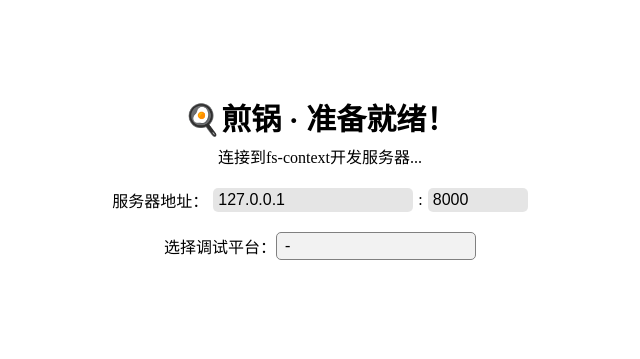
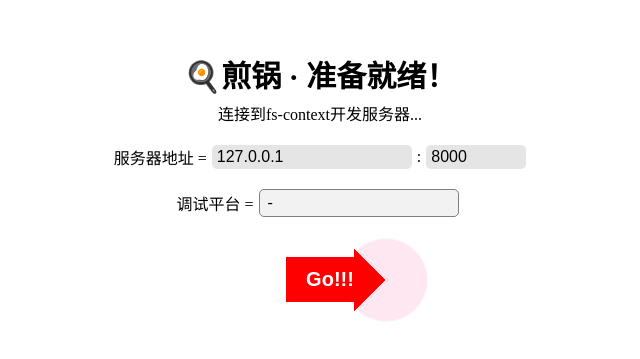
Before and after one commit to Rundll86/frying-pan, a Vue app: page / in a window 1280 px wide. Shown: the part 223-582 px from the top of the page, without its empty margins (320-960 px from the left). Built offline with nearby package versions, Linux system fonts and the light colour scheme.

Commit message:
feat: 添加大型按钮组件并优化界面样式
- 新增LargeButton组件，包含动画效果和交互样式
- 调整SelectPlatform和AddressEdit的文本显示格式
- 修改ItemSelect的边距和空值处理逻辑
- 更新StarterMenu组件结构，添加平台选择和Go按钮功能

```diff
--- a/src/components/ItemSelect.vue
+++ b/src/components/ItemSelect.vue
@@ -18,7 +18,7 @@ function toggleOpen() {
 </script>
 <template>
     <div class="selector" @click="toggleOpen()">
-        <div class="desk">{{ currentItem ?? "-" }}</div>
+        <div class="desk">{{ currentItem || "-" }}</div>
         <div class="items" v-if="opening">
             <div class="item" v-for="_, key in items" @click="select(key)">{{ key }}</div>
         </div>
@@ -26,6 +26,7 @@ function toggleOpen() {
 </template>
 <style scoped>
 .selector {
+    margin: 0 5px;
     border: 1px solid gray;
     border-radius: 5px;
     overflow: hidden;
--- /dev/null
+++ b/src/components/LargeButton.vue
@@ -0,0 +1,118 @@
+<template>
+    <button class="wide-btn">
+        <slot></slot>
+        <div class="hover"></div>
+    </button>
+</template>
+<style scoped>
+.hover {
+    z-index: -1;
+    border: 3px solid black;
+    position: absolute;
+    transform: translate(-50%, -50%);
+    left: 50%;
+    top: 50%;
+    opacity: 0;
+    width: calc(100% + 100px);
+    height: calc(100% + 100px);
+    transition: all .2s ease-out;
+    pointer-events: none;
+    clip-path: polygon(0 0, 10px 0, 50% 50%, calc(100% - 10px) 0, 100% 0, 100% 10px, 50% 50%, 100% calc(100% - 10px), 100% 100%, calc(100% - 10px) 100%, 50% 50%, 10px 100%, 0 100%, 0 calc(100% - 10px), 50% 50%, 0 10px);
+}
+
+.wide-btn:hover .hover {
+    opacity: 1;
+    width: calc(100% + 30px);
+    height: calc(100% + 30px);
+}
+
+.wide-btn:active .hover {
+    width: 100%;
+    height: 100%;
+}
+
+.wide-btn {
+    margin-top: 20px;
+    font-size: 20px;
+    color: white;
+    font-weight: bold;
+    padding-left: 20px;
+    animation: rolldown infinite 1s linear;
+    position: relative;
+    height: 45px;
+}
+
+.wide-btn::after {
+    content: "";
+    position: absolute;
+    left: 100%;
+    top: 50%;
+    transform: translate(-50%, -50%) rotate(45deg);
+    width: 45px;
+    height: 45px;
+    animation: rolldown infinite 1s linear;
+    z-index: -1;
+    clip-path: polygon(0 0, 100% 0, 100% 100%);
+    background-color: black;
+}
+
+.wide-btn::before {
+    --t: translate(-50%, -50%);
+    content: "";
+    position: absolute;
+    left: calc(100% + calc(45px / sqrt(2)));
+    top: 50%;
+    width: 45px;
+    height: 45px;
+    border-radius: 50%;
+    animation: jumpscare infinite 0.3s ease-out, rolldown infinite 2s linear;
+    z-index: -1;
+    filter: hue-rotate(180deg);
+}
+
+@keyframes jumpscare {
+    0% {
+        transform: var(--t) scale(1);
+        opacity: 1;
+    }
+
+    100% {
+        transform: var(--t) scale(2);
+        opacity: 0;
+    }
+}
+
+@keyframes rolldown {
+    0% {
+        background-color: red;
+    }
+
+    14.3% {
+        background-color: orange;
+    }
+
+    28.6% {
+        background-color: yellow;
+    }
+
+    42.9% {
+        background-color: green;
+    }
+
+    57.2% {
+        background-color: cyan;
+    }
+
+    71.5% {
+        background-color: blue;
+    }
+
+    85.8% {
+        background-color: purple;
+    }
+
+    100% {
+        background-color: red;
+    }
+}
+</style>
--- a/src/components/SelectPlatform.vue
+++ b/src/components/SelectPlatform.vue
@@ -5,7 +5,7 @@ const platform = defineModel<string>();
 </script>
 <template>
     <div class="select-platform">
-        选择调试平台：
+        调试平台 =
         <ItemSelect :items="{
             turbowarp: 'https://turbowarp.org/editor',
             gandi: 'https://ccw.site/gandi/extension'
--- a/src/components/StarterMenu.vue
+++ b/src/components/StarterMenu.vue
@@ -3,14 +3,19 @@ import { ref } from 'vue';
 import AddressEdit from './edits/AddressEdit.vue';
 import TitleInfo from './TitleInfo.vue';
 import SelectPlatform from './SelectPlatform.vue';
+import LargeButton from './LargeButton.vue';
 
-const address = ref("");
+const address = ref<string>("");
+const platform = ref<string>("");
+
+function go() { }
 </script>
 <template>
     <div class="starter">
         <TitleInfo />
-        <AddressEdit v-model:address="address" />
-        <SelectPlatform />
+        <AddressEdit @update="address = $event" />
+        <SelectPlatform v-model="platform" />
+        <LargeButton @click="go">Go!!!</LargeButton>
     </div>
 </template>
 <style scoped>
--- a/src/components/edits/AddressEdit.vue
+++ b/src/components/edits/AddressEdit.vue
@@ -6,19 +6,21 @@ import TextEdit from './TextEdit.vue';
 const host = defineModel<string>("host", { default: "127.0.0.1" });
 const port = defineModel<number>("port", { default: 8000 });
 
-const address = defineModel<string>("address");
+const emit = defineEmits<{
+    update: [address: `${string}:${number}`]
+}>();
 watchEffect(() => {
     if (host.value.includes(":")) {
         const [newHost, newPort] = host.value.split(":");
         host.value = newHost;
         port.value = Number(newPort);
     }
-    address.value = `${host.value}:${port.value}`;
+    emit("update", `${host.value}:${port.value}`);
 });
 </script>
 <template>
     <span class="address-edit">
-        服务器地址：
+        服务器地址 =
         <TextEdit v-model="host" />
         :
         <NumberEdit v-model="port" />
```
